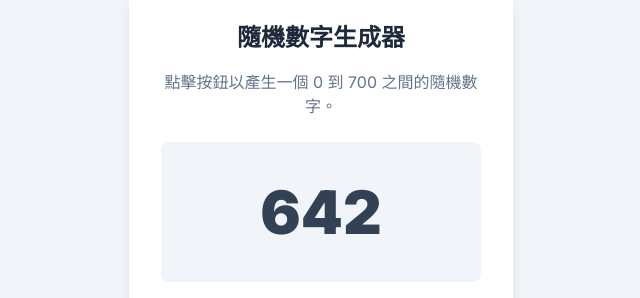
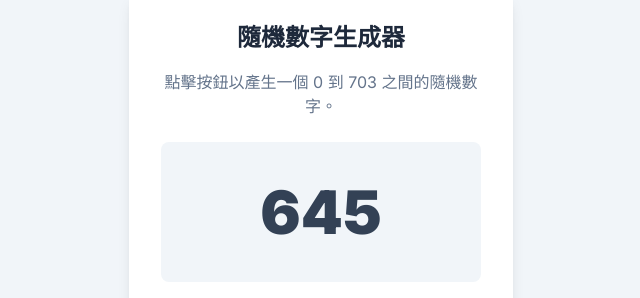
Before and after one commit to Latonm/reirei, a plain HTML site: page index.html in a window 1280 px wide. Both pictures are taken after a click on the button "產生數字". Shown: the part 212-510 px from the top of the page, 319-959 px from the left. Drawn offline with nearby package versions, Linux system fonts and the light colour scheme.

Commit message:
Update index.html

```diff
--- a/index.html
+++ b/index.html
@@ -21,7 +21,7 @@
 
         <!-- 標題 -->
         <h1 class="text-2xl font-bold text-slate-800 mb-4">隨機數字生成器</h1>
-        <p class="text-slate-500 mb-6">點擊按鈕以產生一個 0 到 700 之間的隨機數字。</p>
+        <p class="text-slate-500 mb-6">點擊按鈕以產生一個 0 到 703 之間的隨機數字。</p>
 
         <!-- 顯示結果的區域 -->
         <div id="result-display" class="bg-slate-100 w-full py-10 rounded-lg mb-6">
@@ -51,13 +51,13 @@
 
         // --- 核心函式 ---
         /**
-         * 產生一個介於 0 和 700 之間的隨機整數，並將其顯示在頁面上。
+         * 產生一個介於 0 和 703 之間的隨機整數，並將其顯示在頁面上。
          */
         function generateRandomNumber() {
             // 1. Math.random() 會產生一個 0 (含) 到 1 (不含) 之間的浮點數。
             // 2. 將其乘以 1001，使其範圍變為 0 到 1000.999...
-            // 3. Math.floor() 會無條件捨去小數，得到一個 0 到 1000 之間的整數。
-            const randomNumber = Math.floor(Math.random() * 701);
+            // 3. Math.floor() 會無條件捨去小數，得到一個 0 到 703 之間的整數。
+            const randomNumber = Math.floor(Math.random() * 704);
 
             // 更新顯示區域的文字內容
             resultDisplay.textContent = randomNumber;
```
